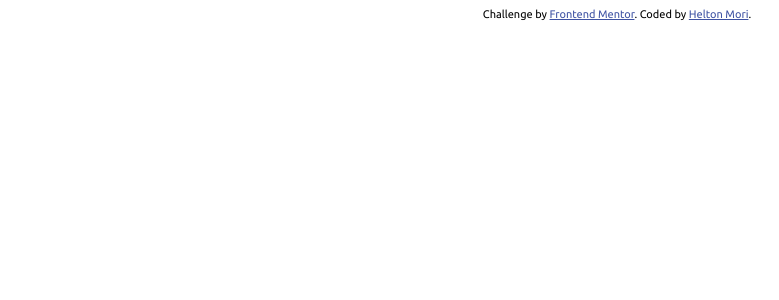
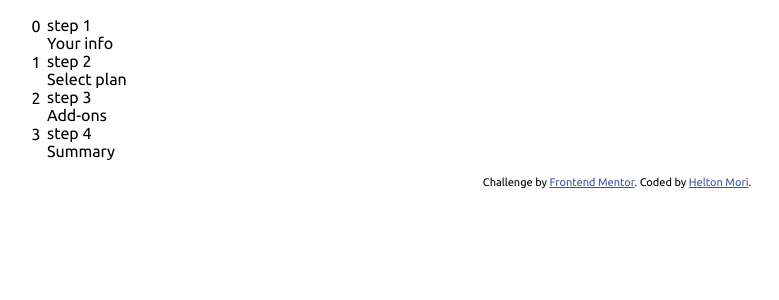
Before and after one commit to helton-mori-dev/Multi-step-form---Frontend-Mentor, a Vue app: page / in a window 1280 px wide. Shown: the top 300 px of the page, without its empty margins (23-802 px from the left). Built offline with nearby package versions, Linux system fonts and the light colour scheme.

Commit message:
Sidebar incompleto

```diff
--- a/src/App.vue
+++ b/src/App.vue
@@ -1,12 +1,14 @@
 <template>
+  <SidebarForm />
   <Footer />
 </template>
 
 <script>
 import Footer from "./components/AttribuitionFooter.vue";
+import SidebarForm from "./components/SidebarForm.vue";
 export default {
   name: "App",
-  components: { Footer },
+  components: { Footer, SidebarForm },
 };
 </script>
 
@@ -32,4 +34,8 @@ export default {
   --LightBlue: hsl(206, 94%, 87%);
   --StrawberryRed: hsl(354, 84%, 57%);
 }
+
+ul {
+  list-style: none;
+}
 </style>
--- a/src/components/SidebarForm.vue
+++ b/src/components/SidebarForm.vue
@@ -1,5 +1,17 @@
 <template>
-  <section class="sidebar"></section>
+  <section class="sidebar">
+    <ul>
+      <li v-for="(step, label, index) in steps" :key="index">
+        <div class="sidebar__container">
+          <span class="sidebar__number">{{ index }}</span>
+          <span class="sidebar__info">
+            <span class="sidebar__label">{{ label }}</span>
+            <span class="sidebar__step"> {{ step }}</span>
+          </span>
+        </div>
+      </li>
+    </ul>
+  </section>
 </template>
 <script>
 export default {
@@ -16,3 +28,22 @@ export default {
   },
 };
 </script>
+
+<style scoped>
+.sidebar__container {
+  display: flex;
+}
+.sidebar__number {
+  border: 1px solid #fff;
+  border-radius: 100%;
+  display: inline-block;
+  aspect-ratio: 1/1;
+  width: 20px;
+  text-align: center;
+}
+
+.sidebar__info {
+  display: flex;
+  flex-direction: column;
+}
+</style>
```
